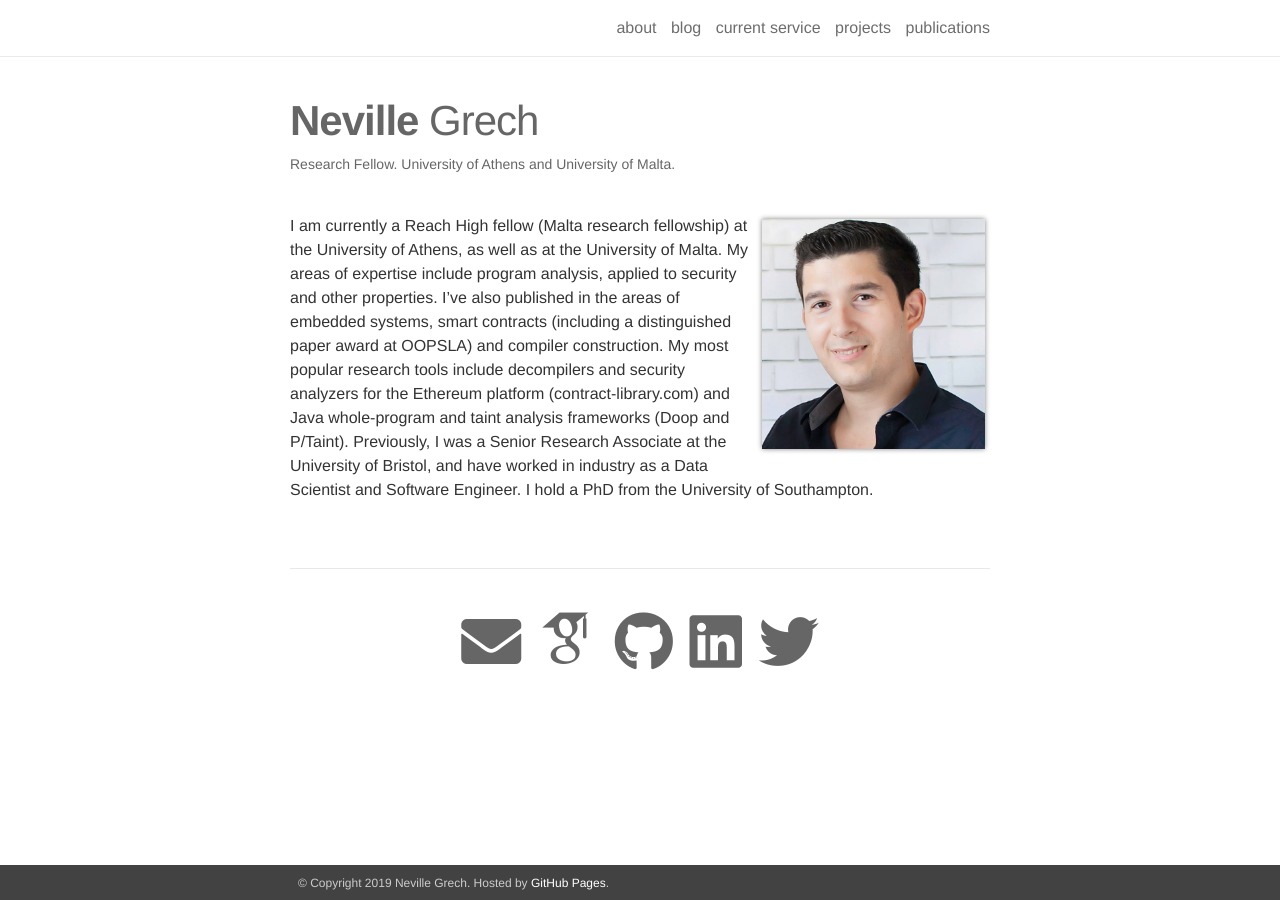
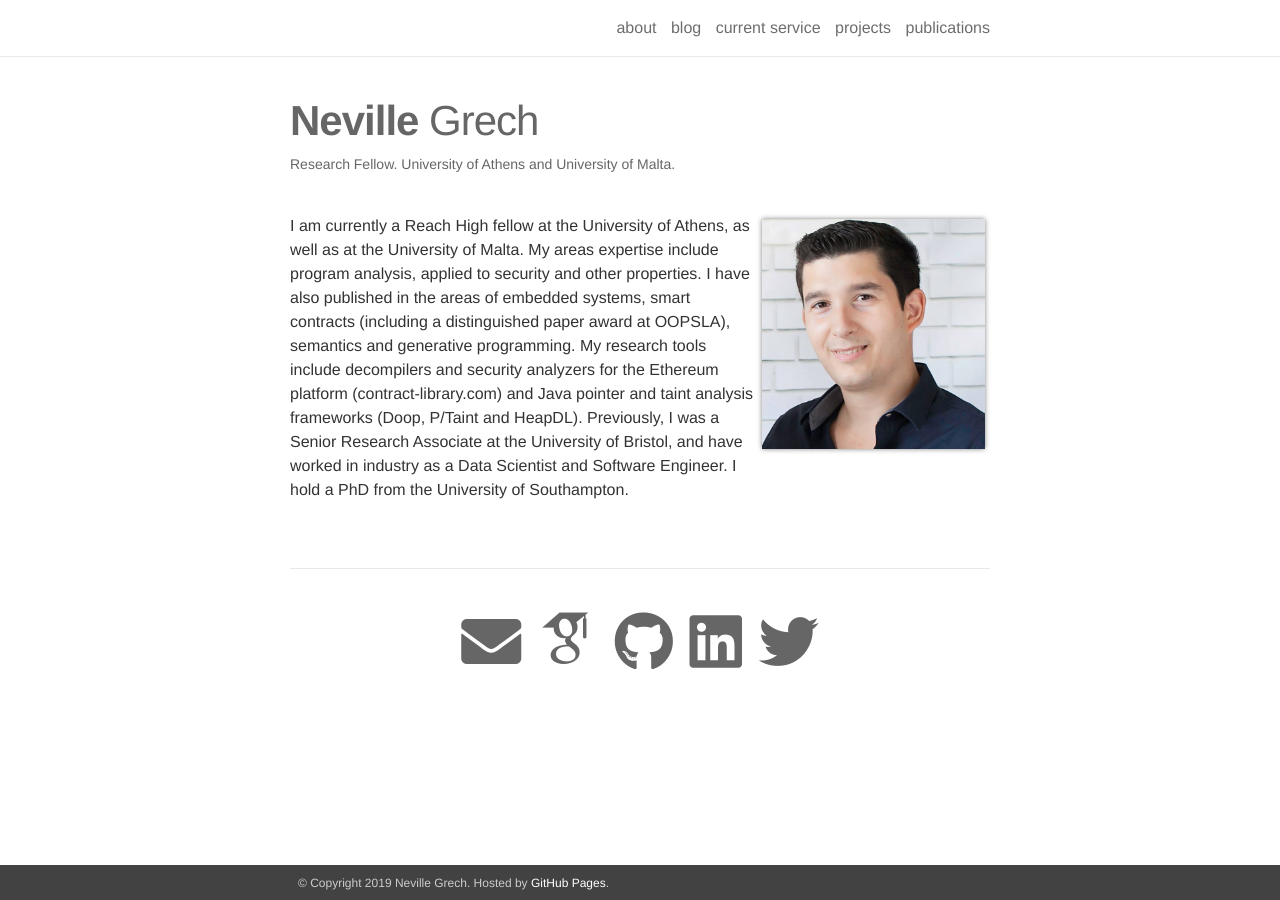
Before and after one commit to nevillegrech/nevillegrech.github.io, a Jekyll site: the page built from _pages/about.md, in a window 1280 px wide. Built offline with Jekyll 4.4.1, drawn with Linux system fonts in a browser that asks for light colours; nearby versions of some CDN libraries; some web fonts are replaced.

Commit message:
update bio

```diff
--- a/_pages/about.md
+++ b/_pages/about.md
@@ -12,4 +12,4 @@
 social: true
 ---
 
-I am currently a Reach High fellow (Malta research fellowship) at the University of Athens, as well as at the University of Malta. My areas of expertise include program analysis, applied to security and other properties. I've also published in the areas of embedded systems, smart contracts (including a distinguished paper award at OOPSLA) and compiler construction. My most popular research tools include decompilers and security analyzers for the Ethereum platform (contract-library.com) and Java whole-program and taint analysis frameworks (Doop and P/Taint). Previously, I was a Senior Research Associate at the University of Bristol, and have worked in industry as a Data Scientist and Software Engineer. I hold a PhD from the University of Southampton.
+I am currently a Reach High fellow at the University of Athens, as well as at the University of Malta. My areas expertise include program analysis, applied to security and other properties. I have also published in the areas of embedded systems, smart contracts (including a distinguished paper award at OOPSLA), semantics and generative programming. My research tools include decompilers and security analyzers for the Ethereum platform (contract-library.com) and Java pointer and taint analysis frameworks (Doop, P/Taint and HeapDL). Previously, I was a Senior Research Associate at the University of Bristol, and have worked in industry as a Data Scientist and Software Engineer. I hold a PhD from the University of Southampton.
```
